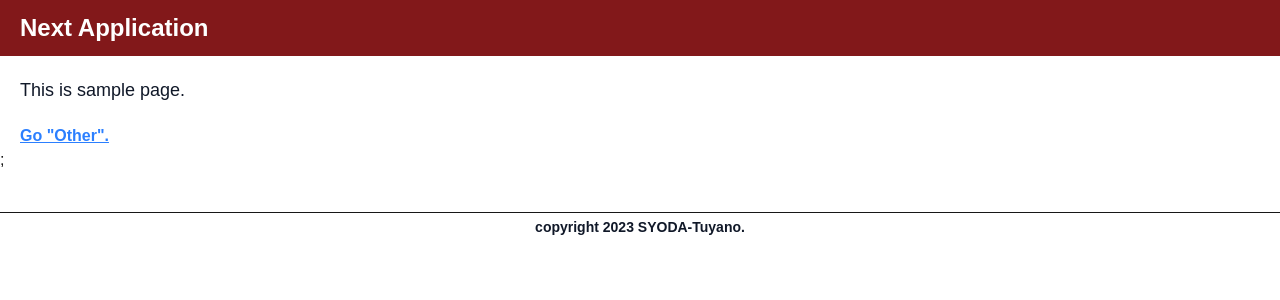
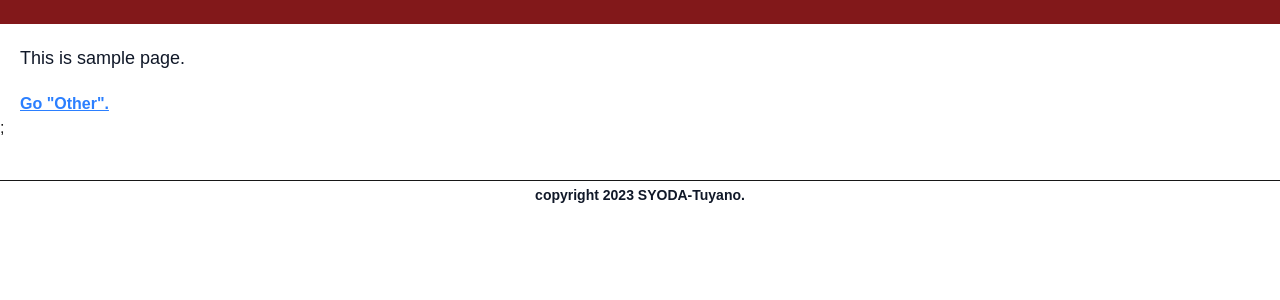
Before and after one commit to Soyeong4250/nextjs_study, a Next.js app in the folder sample_page_router/: page / in a window 1280 px wide. Shown: the top 300 px of the page. Built offline with nearby package versions, Linux system fonts and the light colour scheme.

Commit message:
정적 속성 레이아웃에 전달하기

```diff
--- a/sample_page_router/src/pages/_app.tsx
+++ b/sample_page_router/src/pages/_app.tsx
@@ -4,7 +4,7 @@ import Layout from "./_layout";
 
 export default function App({ Component, pageProps }: AppProps) {
   return (
-    <Layout>
+    <Layout {...pageProps}>
       <Component {...pageProps} />;
     </Layout>
   )
--- a/sample_page_router/src/pages/_layout.tsx
+++ b/sample_page_router/src/pages/_layout.tsx
@@ -1,7 +1,7 @@
-export default function Layout({children}: {children: any}) {
+export default function Layout({children, data}: {children: React.ReactNode, data:{title:string}}) {
     return (
         <>
-            <h1 className="header">Next Application</h1>
+            <h1 className="header">{data?.title}</h1>
             <main>{children}</main>
             <hr className="footer" />
             <p className="footer">copyright 2023 SYODA-Tuyano.</p>
```
